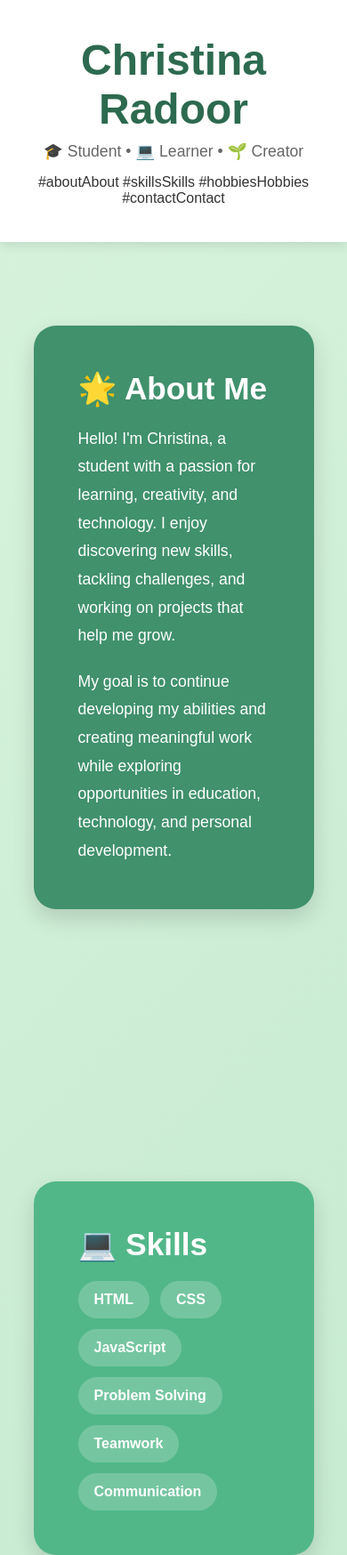
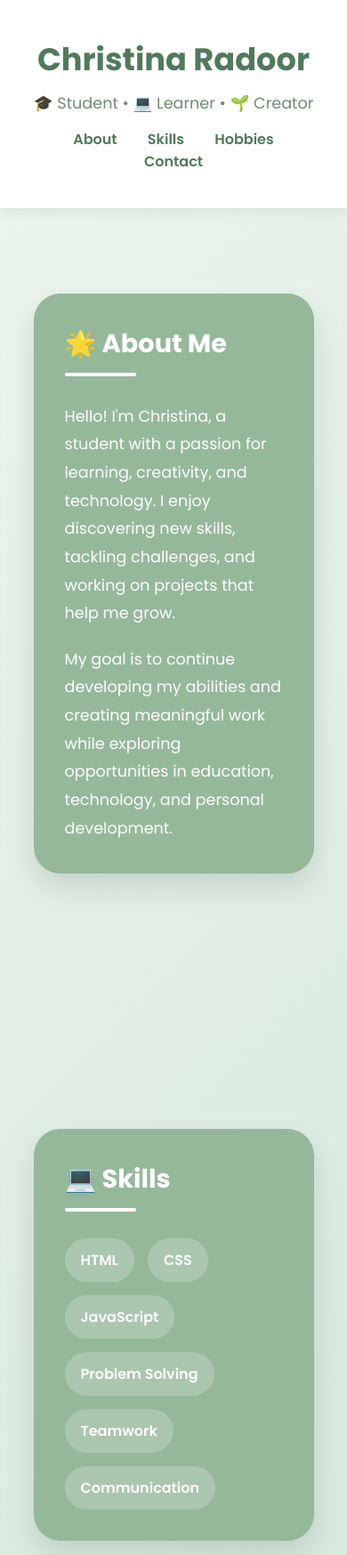
Before and after one commit to Christina439/AboutMe, a plain HTML site: page docs/index.html in a window 390 px wide. Shown: the top 1748 px of the page at 89% size. Drawn offline with Linux system fonts and the light colour scheme.

Commit message:
code separate in css and html and color change
changed the colors to a softer green and separated the ccs and html code

```diff
--- a/docs/index.html
+++ b/docs/index.html
@@ -5,178 +5,23 @@
     <meta name="viewport" content="width=device-width, initial-scale=1.0">
     <title>About Christina</title>
 
-<style>
-* {
-    margin: 0;
-    padding: 0;
-    box-sizing: border-box;
-}
+    <link rel="preconnect" href="https://fonts.googleapis.com">
+    <link rel="preconnect" href="https://fonts.gstatic.com" crossorigin>
+    <link href="https://fonts.googleapis.com/css2?family=Poppins:wght@300;400;600;700&display=swap" rel="stylesheet">
 
-html {
-    scroll-behavior: smooth;
-}
-
-body {
-    font-family: Arial, sans-serif;
-    background: linear-gradient(135deg, #d8f3dc, #b7e4c7);
-    color: #333;
-}
-
-/* Header */
-header {
-    background: white;
-    text-align: center;
-    padding: 40px 20px;
-    box-shadow: 0 4px 12px rgba(0,0,0,0.1);
-    position: sticky;
-    top: 0;
-    z-index: 100;
-}
-
-header h1 {
-    color: #2d6a4f;
-    font-size: 3rem;
-    margin-bottom: 10px;
-}
-
-header p {
-    color: #666;
-    font-size: 1.1rem;
-}
-
-/* Main container */
-.container {
-    width: 100%;
-}
-
-/* Sections stack vertically */
-.section {
-    min-height: 100vh;
-    display: flex;
-    justify-content: center;
-    align-items: center;
-    padding: 60px 20px;
-}
-
-/* Cards */
-.card {
-    width: 90%;
-    max-width: 900px;
-    padding: 50px;
-    border-radius: 25px;
-    color: white;
-    box-shadow: 0 10px 25px rgba(0,0,0,0.15);
-    transition: transform 0.3s ease;
-}
-
-.card:hover {
-    transform: translateY(-10px);
-}
-
-.card h2 {
-    font-size: 2.2rem;
-    margin-bottom: 20px;
-}
-
-.card p,
-.card li {
-    font-size: 1.1rem;
-    line-height: 1.8;
-}
-
-/* Individual card colors */
-.about {
-    background: #40916c;
-}
-
-.skills {
-    background: #52b788;
-}
-
-.hobbies {
-    background: #74c69d;
-}
-
-.contact {
-    background: #2d6a4f;
-}
-
-/* Skills tags */
-.skills-container {
-    display: flex;
-    flex-wrap: wrap;
-    gap: 12px;
-    margin-top: 20px;
-}
-
-.skill-tag {
-    background: rgba(255,255,255,0.2);
-    padding: 12px 18px;
-    border-radius: 30px;
-    font-weight: bold;
-}
-
-/* Contact links */
-.contact a {
-    color: white;
-    text-decoration: none;
-}
-
-.contact a:hover {
-    text-decoration: underline;
-}
-
-/* Simple fade-in animation */
-.card {
-    animation: fadeUp 1s ease;
-}
-
-@keyframes fadeUp {
-    from {
-        opacity: 0;
-        transform: translateY(40px);
-    }
-    to {
-        opacity: 1;
-        transform: translateY(0);
-    }
-}
-
-/* Navigation */
-nav {
-    margin-top: 15px;
-}
-
-nav a {
-    text-decoration: none;
-    color: #2d6a4f;
-    margin: 0 10px;
-    font-weight: bold;
-}
-
-nav a:hover {
-    color: #1b4332;
-}
-
-footer {
-    text-align: center;
-    padding: 30px;
-    color: #2d6a4f;
-    font-weight: bold;
-}
-</style>
+    <link rel="stylesheet" href="style.css">
 </head>
 <body>
 
     <header>
         <h1>Christina Radoor</h1>
-    <p>🎓 Student • 💻 Learner • 🌱 Creator</p>
+        <p class="subtitle">🎓 Student • 💻 Learner • 🌱 Creator</p>
 
         <nav>
-        #aboutAbout</a>
-        #skillsSkills</a>
-        #hobbiesHobbies</a>
-        #contactContact</a>
+            <a href="#about">About</a>
+            <a href="#skills">Skills</a>
+            <a href="#hobbies">Hobbies</a>
+            <a href="#contact">Contact</a>
         </nav>
     </header>
 
@@ -184,15 +29,16 @@ footer {
 
         <!-- ABOUT -->
         <section id="about" class="section">
-        <div class="card about">
+            <div class="card">
                 <h2>🌟 About Me</h2>
+
                 <p>
                     Hello! I'm Christina, a student with a passion for learning,
                     creativity, and technology. I enjoy discovering new skills,
                     tackling challenges, and working on projects that help me grow.
                 </p>
 
-            <p style="margin-top:20px;">
+                <p class="spacing">
                     My goal is to continue developing my abilities and creating
                     meaningful work while exploring opportunities in education,
                     technology, and personal development.
@@ -202,7 +48,7 @@ footer {
 
         <!-- SKILLS -->
         <section id="skills" class="section">
-        <div class="card skills">
+            <div class="card">
                 <h2>💻 Skills</h2>
 
                 <div class="skills-container">
@@ -218,7 +64,7 @@ footer {
 
         <!-- HOBBIES -->
         <section id="hobbies" class="section">
-        <div class="card hobbies">
+            <div class="card">
                 <h2>🎨 Hobbies</h2>
 
                 <ul>
@@ -233,16 +79,28 @@ footer {
 
         <!-- CONTACT -->
         <section id="contact" class="section">
-        <div class="card contact">
+            <div class="card">
                 <h2>📬 Contact Me</h2>
 
                 <p>📧 your.email@example.com</p>
+
                 <br>
 
-            <p>🐙 #GitHub Profile</a></p>
+                <p>
+                    🐙
+                    <a href="https://github.com/yourusername" target="_blank">
+                        GitHub Profile
+                    </a>
+                </p>
+
                 <br>
 
-            <p>💼 #LinkedIn Profile</a></p>
+                <p>
+                    💼
+                    <a href="https://linkedin.com/in/yourprofile" target="_blank">
+                        LinkedIn Profile
+                    </a>
+                </p>
             </div>
         </section>
 
--- a/docs/style.css
+++ b/docs/style.css
@@ -0,0 +1,198 @@
+/* Reset */
+* {
+    margin: 0;
+    padding: 0;
+    box-sizing: border-box;
+}
+
+html {
+    scroll-behavior: smooth;
+}
+
+/* Body */
+body {
+    font-family: 'Poppins', sans-serif;
+    background: linear-gradient(
+        135deg,
+        #edf6ee,
+        #d9eadf,
+        #cfe3d5
+    );
+    color: #333;
+}
+
+/* Header */
+header {
+    background: rgba(255, 255, 255, 0.95);
+    text-align: center;
+    padding: 40px 20px;
+    position: sticky;
+    top: 0;
+    z-index: 100;
+    backdrop-filter: blur(8px);
+    box-shadow: 0 4px 15px rgba(0, 0, 0, 0.08);
+}
+
+header h1 {
+    color: #4f7a5b;
+    font-size: 3rem;
+    margin-bottom: 10px;
+}
+
+.subtitle {
+    color: #6b8f71;
+    font-size: 1.1rem;
+    margin-bottom: 15px;
+}
+
+/* Navigation */
+nav {
+    margin-top: 15px;
+}
+
+nav a {
+    text-decoration: none;
+    color: #4f7a5b;
+    margin: 0 15px;
+    font-weight: 600;
+    transition: 0.3s;
+}
+
+nav a:hover {
+    color: #2f5238;
+}
+
+/* Sections */
+.section {
+    min-height: 100vh;
+    display: flex;
+    justify-content: center;
+    align-items: center;
+    padding: 60px 20px;
+}
+
+/* Cards */
+.card {
+    width: 90%;
+    max-width: 900px;
+    padding: 50px;
+    border-radius: 30px;
+
+    background: #95b89b;
+
+    color: white;
+
+    box-shadow: 0 15px 35px rgba(0, 0, 0, 0.12);
+
+    transition: all 0.3s ease;
+
+    animation: fadeUp 0.8s ease;
+}
+
+.card:hover {
+    transform: translateY(-8px);
+}
+
+/* Headings */
+.card h2 {
+    font-size: 2.2rem;
+    margin-bottom: 30px;
+    position: relative;
+    padding-bottom: 15px;
+}
+
+.card h2::after {
+    content: "";
+    width: 80px;
+    height: 4px;
+    background: white;
+    position: absolute;
+    left: 0;
+    bottom: 0;
+    border-radius: 20px;
+}
+
+.card p,
+.card li {
+    color: white;
+    font-size: 1.1rem;
+    line-height: 1.8;
+}
+
+.spacing {
+    margin-top: 20px;
+}
+
+/* Skills */
+.skills-container {
+    display: flex;
+    flex-wrap: wrap;
+    gap: 15px;
+    margin-top: 20px;
+}
+
+.skill-tag {
+    background: rgba(255, 255, 255, 0.2);
+    padding: 12px 18px;
+    border-radius: 30px;
+    font-weight: 600;
+    transition: 0.3s ease;
+}
+
+.skill-tag:hover {
+    background: white;
+    color: #4f7a5b;
+    transform: scale(1.05);
+}
+
+/* Lists */
+ul {
+    padding-left: 20px;
+}
+
+/* Contact */
+.contact a,
+.card a {
+    color: white;
+    text-decoration: none;
+}
+
+.card a:hover {
+    text-decoration: underline;
+}
+
+/* Footer */
+footer {
+    text-align: center;
+    padding: 30px;
+    color: #4f7a5b;
+    font-weight: 600;
+}
+
+/* Animation */
+@keyframes fadeUp {
+    from {
+        opacity: 0;
+        transform: translateY(40px);
+    }
+
+    to {
+        opacity: 1;
+        transform: translateY(0);
+    }
+}
+
+/* Mobile */
+@media (max-width: 768px) {
+    header h1 {
+        font-size: 2.2rem;
+    }
+
+    .card {
+        padding: 35px;
+    }
+
+    .card h2 {
+        font-size: 1.8rem;
+    }
+}
```
Lines whose indentation alone changed are shown as unchanged.
